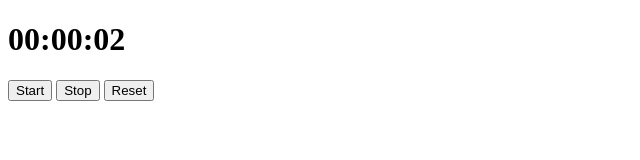
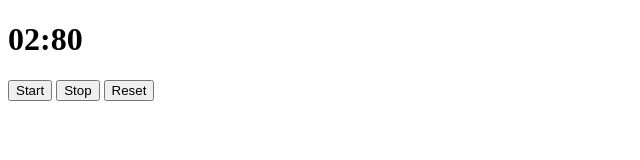
Before and after one commit to maxbax95/spielplatz, a plain HTML site: page experimente/02-stoppuhr/index.html in a window 1280 px wide. Both pictures are taken after a click on the button "Start". Shown: the full height of the page, 0-640 px from the left. Drawn offline with Linux system fonts and the light colour scheme.

Commit message:
stoppuhr logik verbessert und bugs behoben

```diff
--- a/experimente/02-stoppuhr/index.html
+++ b/experimente/02-stoppuhr/index.html
@@ -5,7 +5,7 @@
     <script src="script.js" async="false"></script>
 </head>
 <body>
-    <h1 id="display">00:00:00</h1>
+    <h1 id="display">00:00</h1>
     <div>
         <button id="start-btn">Start</button>
         <button id="stop-btn">Stop</button>
--- a/experimente/02-stoppuhr/script.js
+++ b/experimente/02-stoppuhr/script.js
@@ -5,30 +5,41 @@ let timerInterval;
 let hours;
 let minutes;
 let seconds;
+let milliseconds;
 
 function updateDisplay() {
 	elapsedTime = new Date().getTime() - startTime;
 	hours = Math.floor((elapsedTime / (1000 * 60 * 60)) % 24);
 	minutes = Math.floor((elapsedTime / (1000 * 60)) % 60);
 	seconds = Math.floor((elapsedTime / 1000) % 60);
+	milliseconds = Math.floor((elapsedTime % 1000) / 10);
+
+	const parts = [];
+	if (hours > 0) parts.push(hours.toString().padStart(2, '0'));
+	if (minutes > 0 || hours > 0) parts.push(minutes.toString().padStart(2, '0'));
+	parts.push(seconds.toString().padStart(2, '0'));
+	parts.push(milliseconds.toString().padStart(2, '0'));
+
+	const display = parts.join(':');
+
 	document.getElementById('display').textContent =
-		hours.toString().padStart(2, '0') + ':' +
-		minutes.toString().padStart(2, '0') + ':' +
-		seconds.toString().padStart(2, '0');
+		display;
 	}
 
 document.getElementById('start-btn').addEventListener('click', function() {
-		startTime = new Date().getTime() - savedElapsedTime;
-		timerInterval = setInterval(updateDisplay, 1000);
+	clearInterval(timerInterval);
+	startTime = new Date().getTime() - savedElapsedTime;
+	timerInterval = setInterval(updateDisplay, 10);
 });
 
 document.getElementById('stop-btn').addEventListener('click', function() {
     savedElapsedTime = elapsedTime;
 	clearInterval(timerInterval);
 	document.getElementById('display').textContent =
-		hours.toString().padStart(2, '0') + ':' +
-		minutes.toString().padStart(2, '0') + ':' +
-		seconds.toString().padStart(2, '0');
+		(hours > 0 ? hours.toString().padStart(2, '0') + ':' : '') +
+		(minutes > 0 ? minutes.toString().padStart(2, '0') + ':' : '') +
+		seconds.toString().padStart(2, '0') + ':' +
+		milliseconds.toString().padStart(2, '0');
 });
 
 document.getElementById('reset-btn').addEventListener('click', function() {
@@ -36,5 +47,5 @@ document.getElementById('reset-btn').addEventListener('click', function() {
 	elapsedTime = 0;
 	clearInterval(timerInterval);
 	document.getElementById('display').textContent =
-		"00:00:00";
+		"00:00";
 });
```
